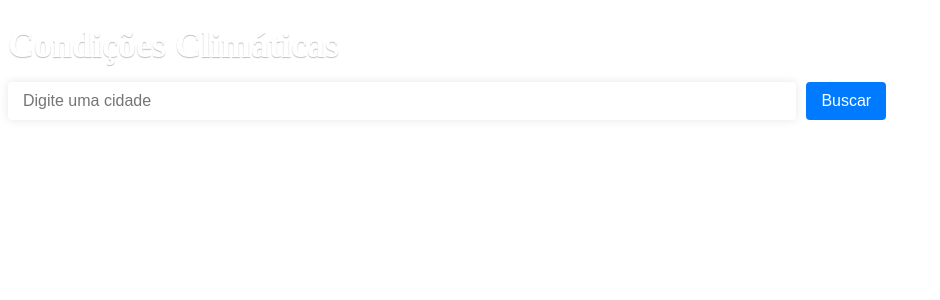
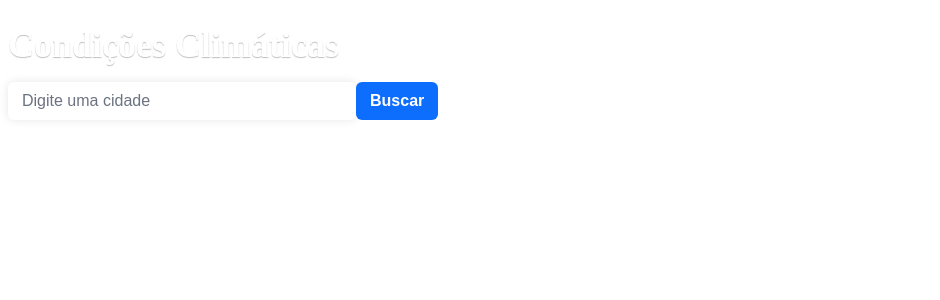
Before and after one commit to van-gomes/react-weather-app, a React (Vite) app in the folder clima/: page / in a window 1280 px wide. Shown: the top 300 px of the page, without its empty margins (0-940 px from the left). Built offline with nearby package versions, Linux system fonts and the light colour scheme; no server answers.

Commit message:
style Busca Component

```diff
--- a/clima/src/components/Busca.module.css
+++ b/clima/src/components/Busca.module.css
@@ -1,14 +1,22 @@
-/* Busca.module.css */
+.wrapper {
+    display: inline-flex;
+    align-items: center;
+    gap: 8px;
+}
 
 .inputCidade {
-    padding: 10px 15px;
+    width: 320px;
+    padding: 10px 14px;
     border: none;
-    border-radius: 4px;
-    box-shadow: 0px 0px 10px rgba(0, 0, 0, 0.1);
+    border-radius: 6px;
+    background: #ffffff;
+    box-shadow: 0 0 10px rgba(0, 0, 0, 0.10);
     font-size: 16px;
     outline: none;
-    width: 60%;
-    margin-right: 10px;
+}
+
+.inputCidade::placeholder {
+    color: #6b7280;
 }
 
 .inputCidade:focus {
@@ -16,16 +24,17 @@
 }
 
 .botaoBuscar {
-    padding: 10px 15px;
-    background-color: #007bff;
-    color: #fff;
+    padding: 10px 14px;
+    background-color: #0d6efd;
+    color: #ffffff;
     border: none;
-    border-radius: 4px;
+    border-radius: 6px;
     cursor: pointer;
     font-size: 16px;
-    transition: background-color 0.2s ease;
+    font-weight: 600;
+    transition: filter .15s ease;
 }
 
 .botaoBuscar:hover {
-    background-color: #0056b3;
+    filter: brightness(0.95);
 }
```
